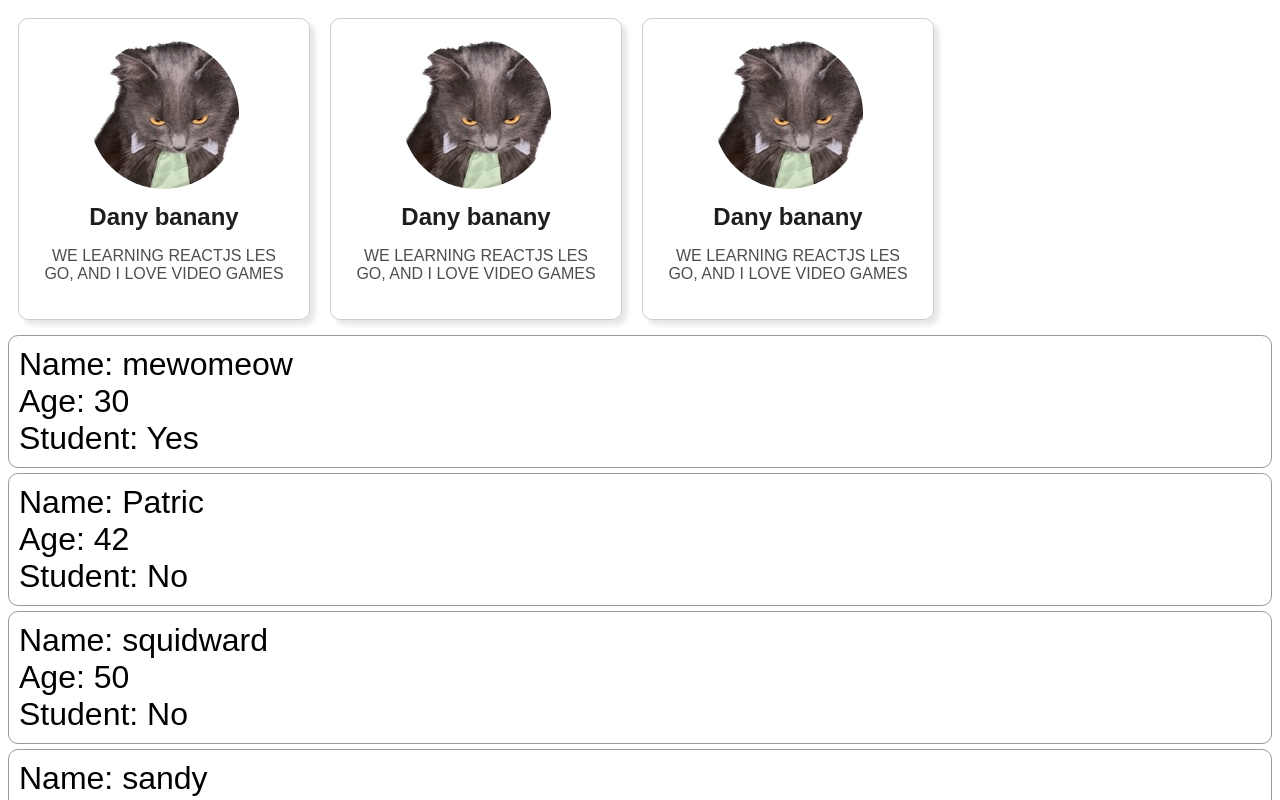
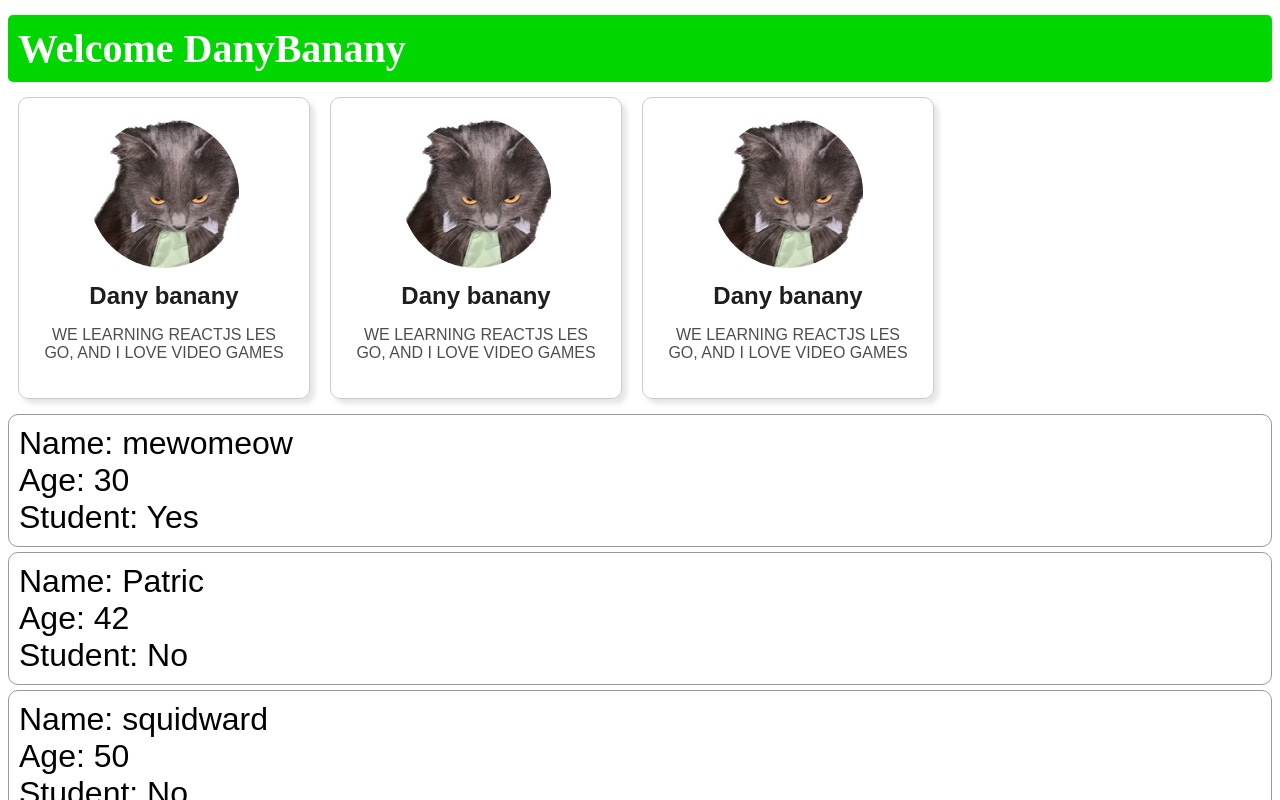
Before and after one commit to DaniahAbukabeer/REACTJS, a React (Vite) app in the folder my-react-app/: page / in a window 1280 px wide. Shown: the top 800 px of the page. Built offline with nearby package versions, Linux system fonts and the light colour scheme.

Commit message:
done with part 5, conditional rendering, also used props for thisgit add .

```diff
--- a/my-react-app/src/App.jsx
+++ b/my-react-app/src/App.jsx
@@ -2,9 +2,12 @@ import Card from "./Card"
 import Header from './Header';
 import Button from "./Button";
 import Student from "./Students";
+import UserGreating from "./UserGreeting";
+
 function App() {
   return (
   <div>
+    <UserGreating isLoggedIn={true} username="DanyBanany"/>
     <Card/>
     <Card/>
     <Card/>
--- /dev/null
+++ b/my-react-app/src/UserGreeting.jsx
@@ -0,0 +1,24 @@
+import PropTypes from 'prop-types'
+function UserGreating(props){
+    // if(props.isLoggedIn){
+    //     return <h2>Welcome {props.username}</h2>
+    // }
+    // else {
+    //     return <h2>Please log in to continue </h2>
+    // }
+
+    const welcomeMessage = <h2 className="welcome-message">Welcome {props.username}</h2>
+    const loginPrompt = <h2 className="login-propmt">Please log in to continue </h2>
+    return (props.isLoggedIn ? welcomeMessage : loginPrompt);
+}
+UserGreating.prototype = {
+    isLoggedIn: PropTypes.bool,
+    username: PropTypes.string,
+}
+
+UserGreating.defaultProps = {
+    isLoggedIn: false,
+    username: "Guest",
+}
+
+export default UserGreating
--- a/my-react-app/src/index.css
+++ b/my-react-app/src/index.css
@@ -43,3 +43,21 @@
 .student p{
   margin: 0;
 }
+
+.welcome-message{
+  font-size: 2.5em;
+  background-color: hsl(120, 100%, 42%);
+  color: white;
+  padding: 10px;
+  border-radius: 5px;
+  margin: 15px 0 5px;
+}
+
+.login-propmt{
+  font-size: 2.5em;
+  background-color: hsl(0, 100%, 42%);
+  color: white;
+  padding: 10px;
+  border-radius: 5px;
+  margin: 15px 0 5px;
+}
```
Also changed, not shown: my-react-app/notes/conditionalRendering.txt (added).
